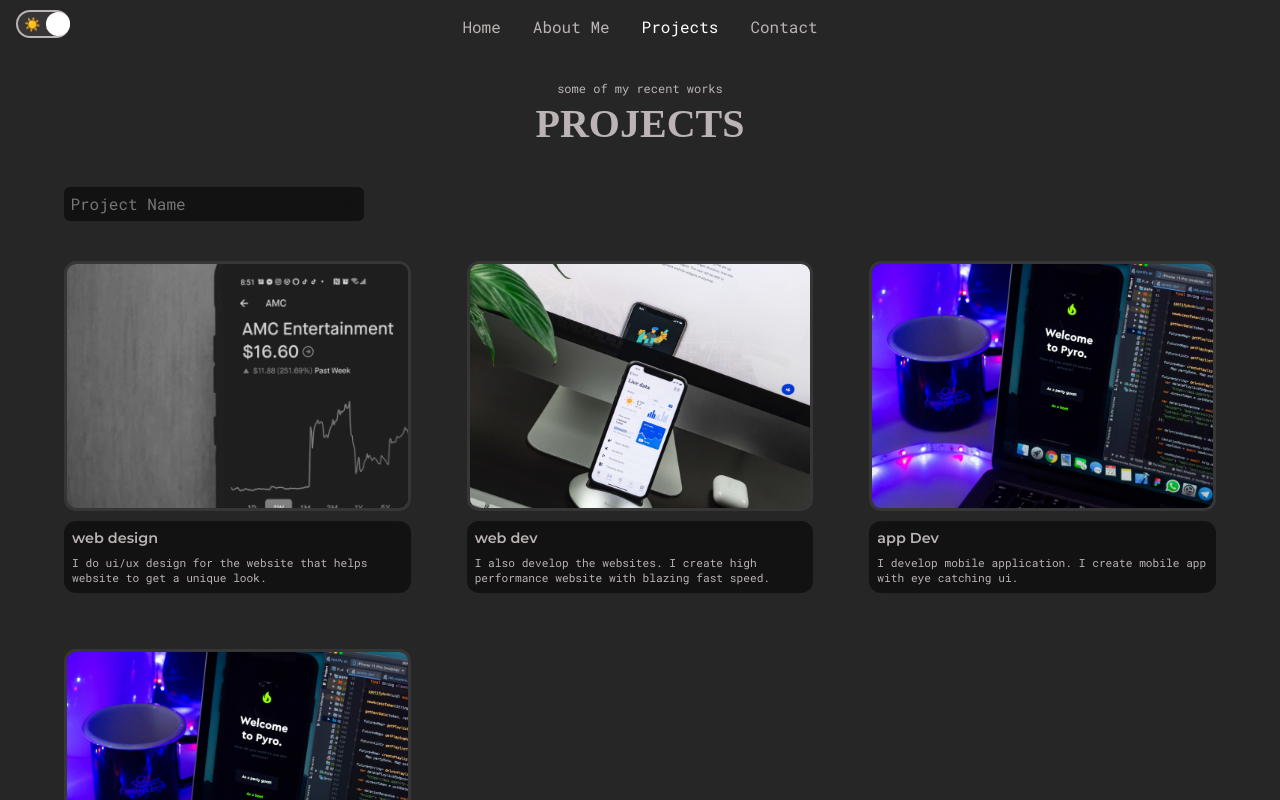
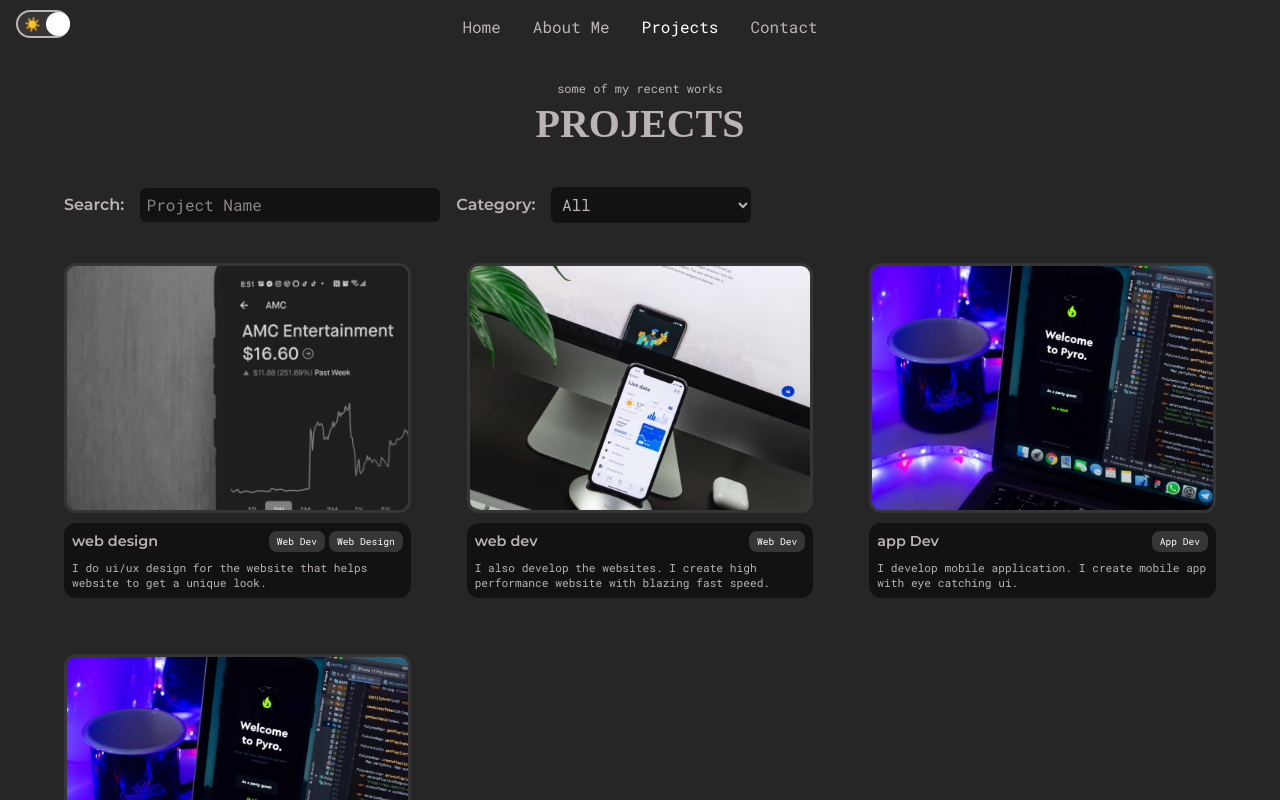
Before and after one commit to Michael-Hills/Personal-Portfolio, a React (Vite) app: page /projects in a window 1280 px wide. Shown: the top 800 px of the page. Built offline with nearby package versions, Linux system fonts and the light colour scheme; a web font is replaced by a local one.

Commit message:
categories and filters

```diff
--- a/src/assets/data/projects.js
+++ b/src/assets/data/projects.js
@@ -7,24 +7,28 @@ const projectData = [
     id: 1,
     img: ProjectImg,
     title: 'web design',
+    category: ['Web Dev','Web Design'],
     desc: 'I do ui/ux design for the website that helps website to get a unique look.',
   },
   {
     id: 2,
     img: UTrackerImg,
     title: 'web dev',
+    category: ['Web Dev'],
     desc: 'I also develop the websites. I create high performance website with blazing fast speed.',
   },
   {
     id: 3,
     img: GreenCtgImg,
     title: 'app Dev',
+    category: ['App Dev'],
     desc: 'I develop mobile application. I create mobile app with eye catching ui.',
   },
   {
     id: 4,
     img: GreenCtgImg,
     title: 'app Dev',
+    category: ['App Dev'],
     desc: 'I develop mobile application. I create mobile app with eye catching ui.',
   },
   // Add more project items as needed
--- a/src/components/ProjectItem.jsx
+++ b/src/components/ProjectItem.jsx
@@ -28,6 +28,13 @@ const ProjectItemStyles = styled.div`
     padding: 1rem;
     border-radius: 12px;
   }
+
+  .projectItem__header {
+    display: flex;
+    align-items: center;
+    justify-content: space-between;
+    gap: 1rem;
+  }
   .projectItem__title {
     font-size: 1.8rem;
   }
@@ -35,6 +42,21 @@ const ProjectItemStyles = styled.div`
     font-size: 1.4rem;
     font-family: 'RobotoMono Regular';
     margin-top: 1rem;
+  }
+
+  .projectItem__categories {
+    display: flex;
+    gap: 0.5rem;
+    flex-wrap: wrap;
+  }
+
+  .projectItem__category {
+    font-size: 1.2rem;
+    background-color: var(--gray-2);
+    padding: 0.5rem 1rem;
+    border-radius: 8px;
+    color: var(--white);
+    white-space: nowrap;
   }
   @media only screen and (max-width: 768px) {
     .projectItem__img {
@@ -47,20 +69,29 @@ export default function ProjectItem({
   id,
   img = ProjectImg,
   title = 'Project Name',
+  category = 'Web Dev',
   desc = 'Lorem Ipsum is simply dummy text of the printing and typesetting industry.',
   width = '90%',
 }) {
   return (
     <ProjectItemStyles width={width}>
-      {/* Updated Link to go to dynamic project detail page */}
+
       <Link to={`/project/${id}`} className="projectItem__img">
         <img src={img} alt={title} />
       </Link>
       <div className="projectItem__info">
-        {/* Updated Link to go to dynamic project detail page */}
-        <Link to={`/project/${id}`}>
-          <h3 className="projectItem__title">{title}</h3>
-        </Link>
+        <div className="projectItem__header">
+          <Link to={`/project/${id}`}>
+            <h3 className="projectItem__title">{title}</h3>
+          </Link>
+          <div className="projectItem__categories">
+            {category.map((category, index) => (
+              <span key={index} className="projectItem__category">
+                {category}
+              </span>
+            ))}
+          </div>
+        </div>
         <p className="projectItem__desc">{desc}</p>
       </div>
     </ProjectItemStyles>
@@ -72,6 +103,7 @@ ProjectItem.propTypes = {
   id: PropTypes.number.isRequired,
   img: PropTypes.string.isRequired,
   title: PropTypes.string.isRequired,
+  category: PropTypes.arrayOf(PropTypes.string).isRequired,
   desc: PropTypes.string.isRequired,
   width: PropTypes.oneOfType([PropTypes.string, PropTypes.number]),
 };
--- a/src/components/ProjectsSection.jsx
+++ b/src/components/ProjectsSection.jsx
@@ -120,6 +120,7 @@ export default function ProjectsSection() {
               <ProjectItem
                 key={project.id} // Unique key for each project
                 id={project.id}  // Passing the unique project id
+                category={project.category}
                 img={project.img}
                 title={project.title}
                 desc={project.desc}
--- a/src/pages/projects.jsx
+++ b/src/pages/projects.jsx
@@ -14,34 +14,70 @@ const ProjectStyle = styled.div`
     gap: 7rem;
     margin-top: 5rem;
   }
+
+  .projects__filters {
+    display: flex;
+    align-items: center;
+    justify-content: flex-start;
+    gap: 2rem;
+    margin-top: 5rem;
+  }
   .projects__searchBar {
     position: relative;
     width: 300px;
-    margin-top: 5rem;
+
   }
   .projects__searchBar input {
     width: 100%;
     font-size: 2rem;
     padding: 0.8rem;
-    color: ${props => props.theme.text}; // Update to use theme text color
-    background: ${props => props.theme.deepDark}; // Add background color from theme
+    color: ${props => props.theme.text};
+    background: ${props => props.theme.deepDark};
     border-radius: 6px;
     outline: none;
     border: none;
+
+    &::placeholder {
+      color: ${props => props.theme.gray1};
+      opacity: 0.7;
+    }
   }
   .projects__searchBar .searchIcon {
     position: absolute;
     width: 2rem;
-
     right: 1rem;
   }
+
   .projects__searchBar .searchIcon path {
     color: var(--deep-dark);
   }
+
+  .projects__category {
+    position: relative;
+    width: 200px;
+  }
+  .projects__category select {
+    width: 100%;
+    font-size: 2rem;
+    padding: 0.8rem;
+    color: ${props => props.theme.grey1};
+    background: ${props => props.theme.deepDark};
+    border-radius: 6px;
+    outline: none;
+    border: none;
+    cursor: pointer;
+
+  }
   @media only screen and (max-width: 768px) {
+    .projects__filters {
+      flex-direction: column;
+      align-items: stretch;
+    }
     .projects__searchBar,
+    .projects__category,
     .projects__searchBar form,
-    .projects__searchBar input {
+    .projects__searchBar input,
+    .projects__category select {
       width: 100%;
     }
   }
@@ -49,22 +85,42 @@ const ProjectStyle = styled.div`
 
 export default function Projects() {
   const [searchText, setSearchText] = useState('');
+  const [selectedCategory, setSelectedCategory] = useState('All');
   const [projectsData, setProjectsData] = useState(ProjectsInfo);
+
+  const categories = ['All', ...new Set(ProjectsInfo.flatMap(project => project.category))];
+
   useEffect(() => {
-    if (searchText === '') return;
-    setProjectsData(() =>
-      ProjectsInfo.filter((item) =>
-        item.title.toLowerCase().match(searchText.toLowerCase())
-      )
+    filterProjects();
+  }, [searchText, selectedCategory]);
+
+  const filterProjects = () => {
+    let filtered = ProjectsInfo;
+
+    if (searchText) {
+      filtered = filtered.filter((item) =>
+        item.title.toLowerCase().includes(searchText.toLowerCase())
       );
-  }, [searchText]);
+    }
+
+    if (selectedCategory !== 'All') {
+      filtered = filtered.filter((item) =>
+        item.category.includes(selectedCategory)
+      );
+    }
+
+    setProjectsData(filtered);
+  };
+
   const handleChange = (e) => {
-    e.preventDefault();
     setSearchText(e.target.value);
-    if (!e.target.value.length > 0) {
-      setProjectsData(ProjectsInfo);
-    }
   };
+
+  const handleCategoryChange = (e) => {
+    setSelectedCategory(e.target.value);
+  };
+
+
   return (
     <>
       <ProjectStyle>
@@ -73,6 +129,8 @@ export default function Projects() {
             heading="Projects"
             subheading="some of my recent works"
           />
+          <div className="projects__filters">
+            <h1>Search: </h1>
             <div className="projects__searchBar">
               <form>
                 <input
@@ -86,12 +144,27 @@ export default function Projects() {
                 <MdSearch className="searchIcon" />
               </form>
             </div>
+            <h1>Category: </h1>
+            <div className="projects__category">
+              <select
+                value={selectedCategory}
+                onChange={handleCategoryChange}
+              >
+                {categories.map((category) => (
+                  <option key={category} value={category}>
+                    {category}
+                  </option>
+                ))}
+              </select>
+            </div>
+          </div>
           <div className="projects__allItems">
             {projectsData.map((item) => (
               <ProjectItem
                 key={item.id}
                 id = {item.id}
                 title={item.title}
+                category={item.category}
                 desc={item.desc}
                 img={item.img}
                 width = "100%"
```
Lines whose indentation alone changed are shown as unchanged.
